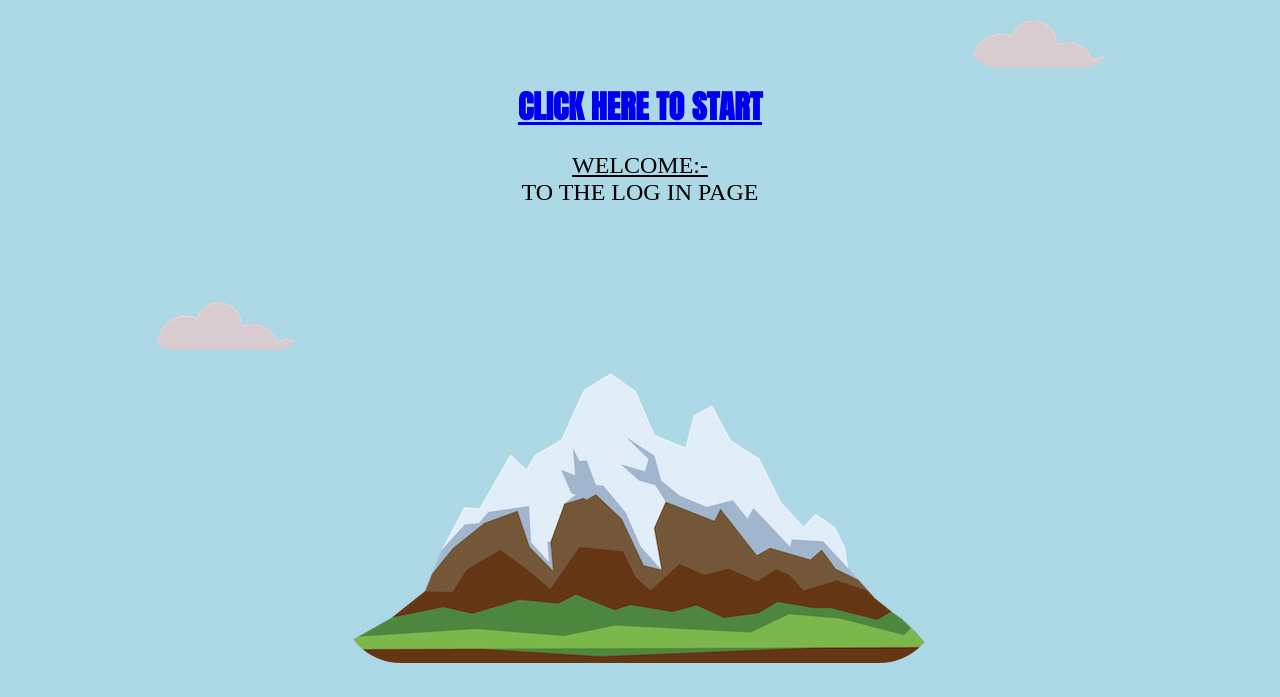
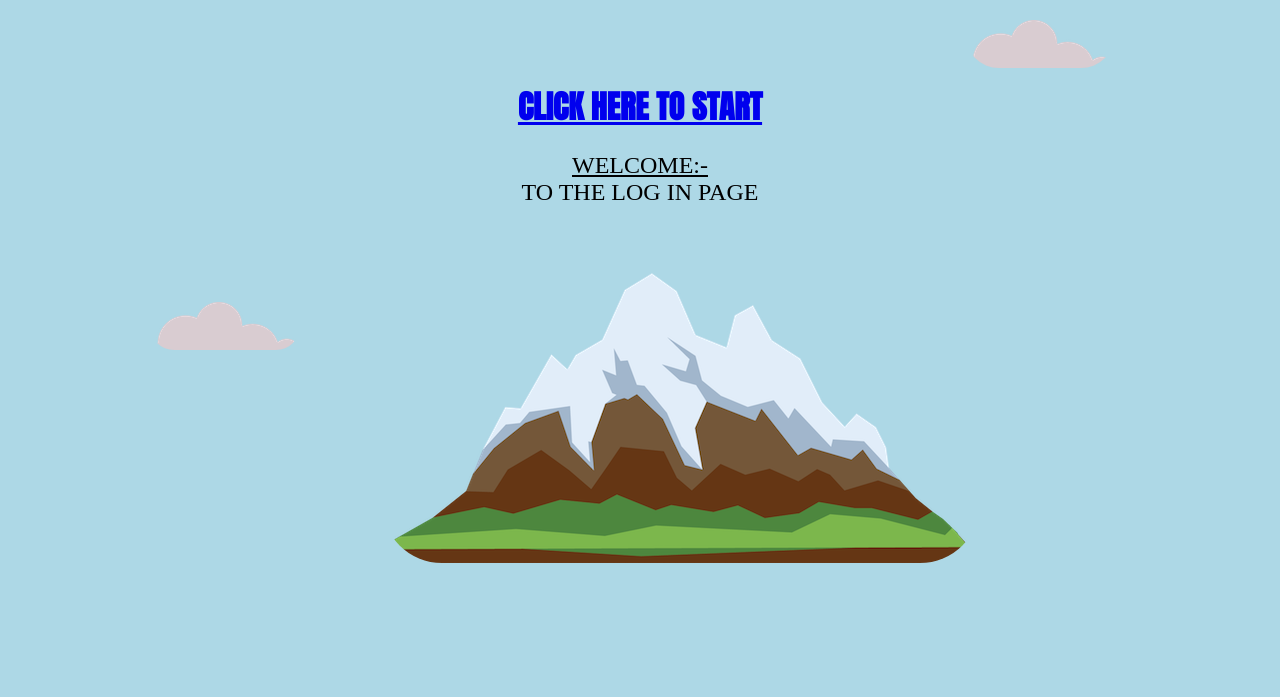
Before and after one commit to Manishlck099/positions, a plain HTML site: page index.html in a window 1280 px wide. Shown: the top 697 px of the page. Drawn offline with Linux system fonts and the light colour scheme; grey boxes are pictures that could not be loaded; a web font is replaced by a local one.

Commit message:
Update website.css

```diff
--- a/website.css
+++ b/website.css
@@ -15,7 +15,7 @@ body{
     border-style: solid;*/
     height: 700px;
     width: 100%;
-    position:relative
+    position:relative;
 }
 h1{
     position: relative;
@@ -54,8 +54,8 @@ p{
     }
     .badal3{
 
-        position: relative;
-        top: 100px;
+        position: absolute;
+        right: 300px;
 
     }
 
```
